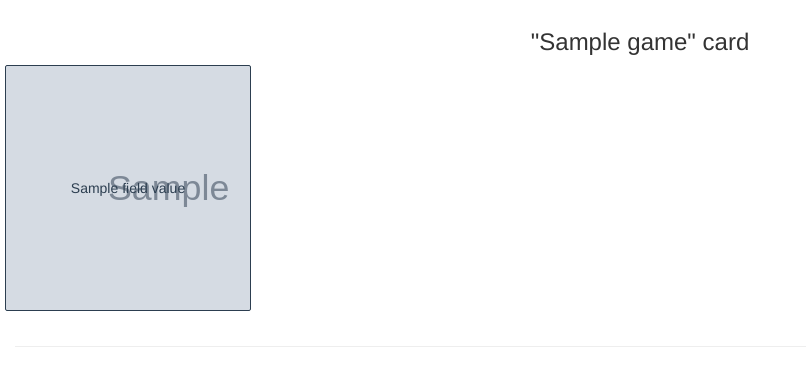
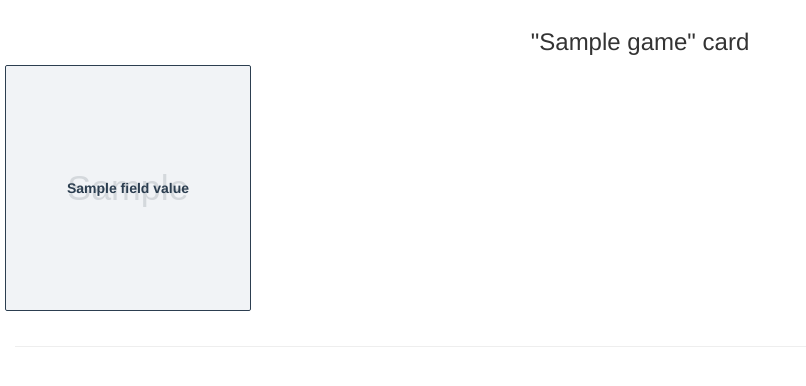
Before and after one commit to bartromgens/rbbbingo, a Django app: template website/templates/website/card.html in a window 1280 px wide. Shown: the part 51-437 px from the top of the page, without its empty margins (0-806 px from the left). Run offline with Django 3.2, Linux system fonts and the light colour scheme; the template is opened without the code that fills it: most values are stand-ins (such as "Sample title", 1, 10 or a date in 2020); grey boxes marked "Sample" are stand-in pictures; some libraries are stand-ins or nearby versions.

Commit message:
styling bg images of fields

```diff
--- a/website/static/website/css/custom.css
+++ b/website/static/website/css/custom.css
@@ -57,6 +57,7 @@ body {
   margin-bottom: 15px;
   padding: 5px;
   overflow: hidden;
+  position: relative;
 }
 
 .bingo-field-bg {
@@ -65,7 +66,7 @@ body {
   left: 0;
   width: 100%;
   height: 100%;
-  opacity: 0.5;
+  opacity: 0.33;
   background-position: center;
   background-size: cover;
   background-repeat: no-repeat;
@@ -76,6 +77,8 @@ body {
   top: 50%;
   transform: translateY(-50%);
   z-index: 1;
+  font-weight: bold;
+  word-wrap: break-word;
 }
 
 .bingo-field-done {
--- a/website/templates/website/card.html
+++ b/website/templates/website/card.html
@@ -10,12 +10,12 @@
 
     {% for field in card.fields %}
       <div class="col-xs-15" data-toggle="modal" data-target="#myModal">
-        {% if field.field_value.image %}
-        <div class="bingo-field" style="background-image:url({{ field.field_value.image.url }}); background-size:cover;">
-        {% else %}
         <div class="bingo-field">
-        {% endif %}
+          {% if field.field_value.image %}
+          <div class="bingo-field-bg" style="background-image:url({{ field.field_value.image.url }}); background-size:cover;"></div>
+          {% else %}
           <div class="bingo-field-bg"></div>
+          {% endif %}
           <div class="bingo-field-inner">
             {{ field.field_value.name }}
           </div>
```
